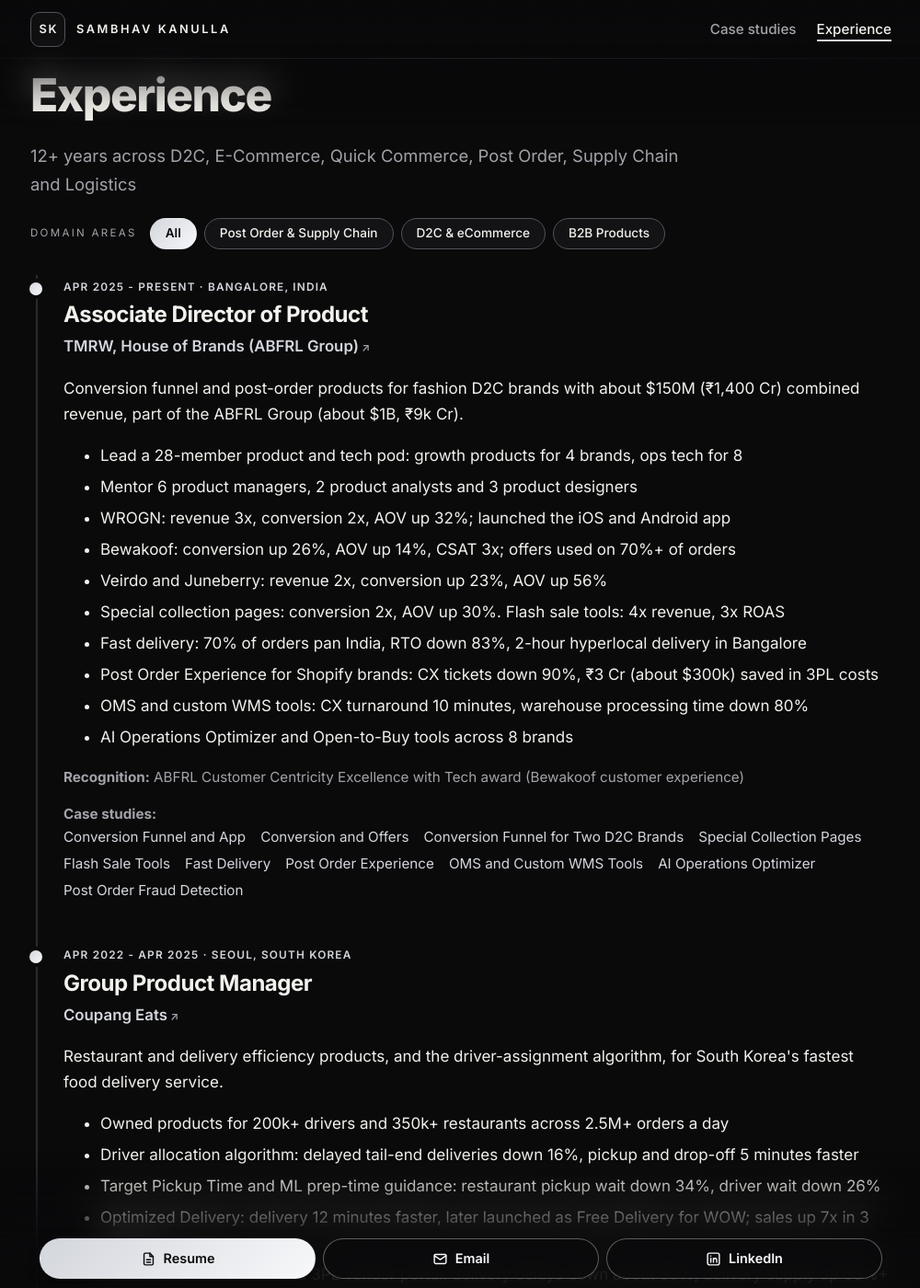
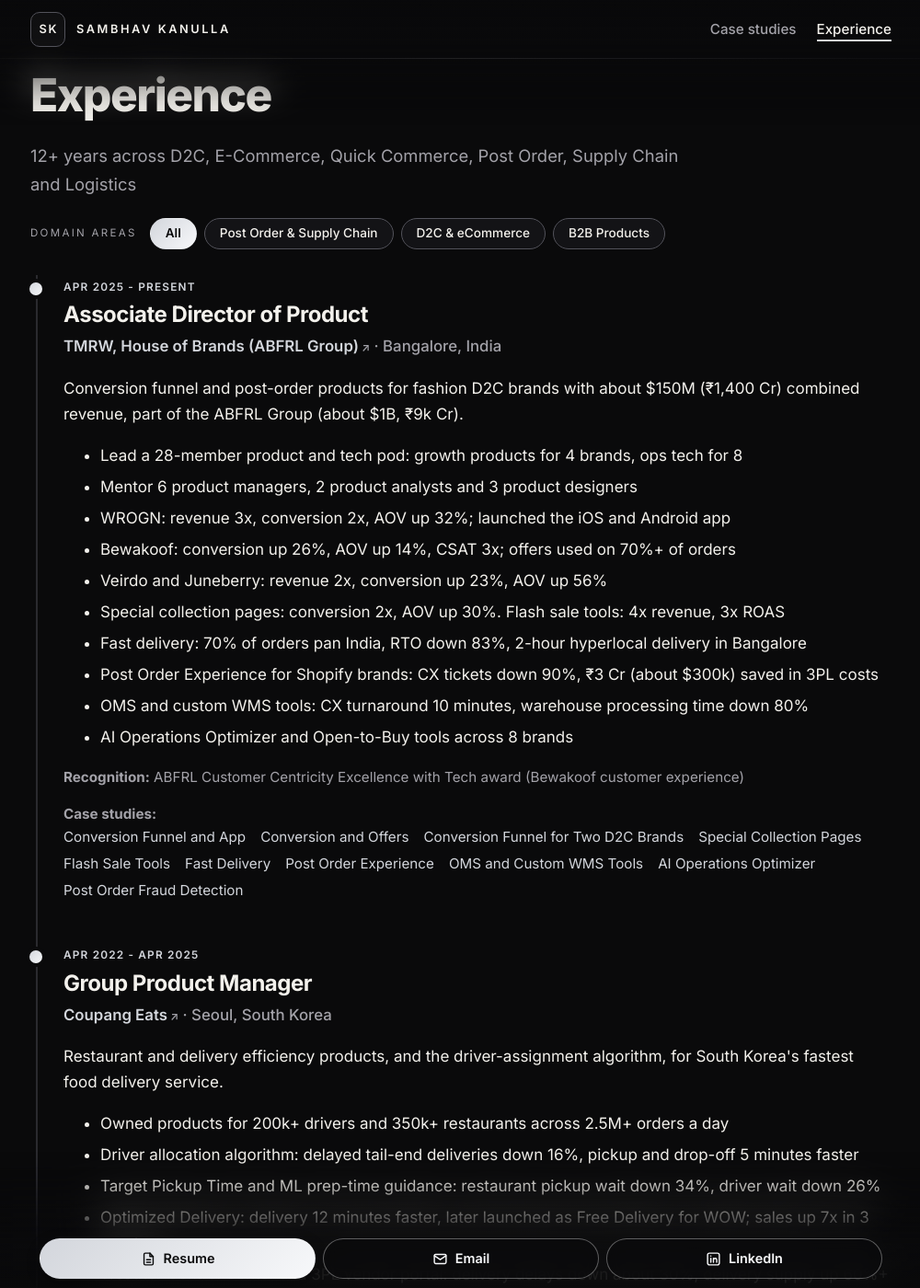
Before and after one commit to sambhavkanulla/sambhavkanulla.github.io, a Jekyll site: the page built from experience.html, in a window 1280 px wide and 1400 px high. Shown: the whole window at 92% size, without its empty margins (139-1139 px from the left). Built offline with Jekyll 4.4.1, drawn with Linux system fonts in a browser that asks for light colours; some of the changed text lies outside the part shown.

Commit message:
Experience: location next to company
Co-Authored-By: Claude Sonnet 5.5 <noreply@anthropic.com>
Claude-Session: https://claude.ai/code/session_01PrKmB98M39T9226rhsuyd2

```diff
--- a/assets/css/portfolio.css
+++ b/assets/css/portfolio.css
@@ -546,3 +546,4 @@ body.show-dock { padding-bottom: 76px; }
 .timeline .job-co .company-link:hover { color: var(--accent-2); }
 .timeline .job-head { margin-bottom: 14px; }
 @media (max-width: 640px) { .timeline h2.job-role-h { font-size: 1.25rem; } .timeline .job-co { font-size: 1rem; } }
+.timeline .job-loc { font-weight: 500; color: var(--muted); }
--- a/experience.html
+++ b/experience.html
@@ -14,9 +14,9 @@ permalink: /experience/
       {% if job.url %}<a class="logo-link" href="{{ job.url }}" target="_blank" rel="noopener"><img class="logo" src="{{ job.logo | relative_url }}" alt="{{ job.company }} logo"></a>{% else %}<img class="logo" src="{{ job.logo | relative_url }}" alt="{{ job.company }} logo">{% endif %}
       {% endif %}
       <div>
-        <p class="eyebrow">{{ job.dates }} · {{ job.location }}</p>
+        <p class="eyebrow">{{ job.dates }}</p>
         <h2 class="job-role-h">{{ job.title }}</h2>
-        <p class="job-co">{% if job.url %}<a class="company-link" href="{{ job.url }}" target="_blank" rel="noopener">{{ job.company }}</a>{% else %}{{ job.company }}{% endif %}</p>
+        <p class="job-co">{% if job.url %}<a class="company-link" href="{{ job.url }}" target="_blank" rel="noopener">{{ job.company }}</a>{% else %}{{ job.company }}{% endif %}{% if job.location != "" %}<span class="job-loc"> &middot; {{ job.location }}</span>{% endif %}</p>
       </div>
     </div>
     <p>{{ job.summary }}</p>
```
